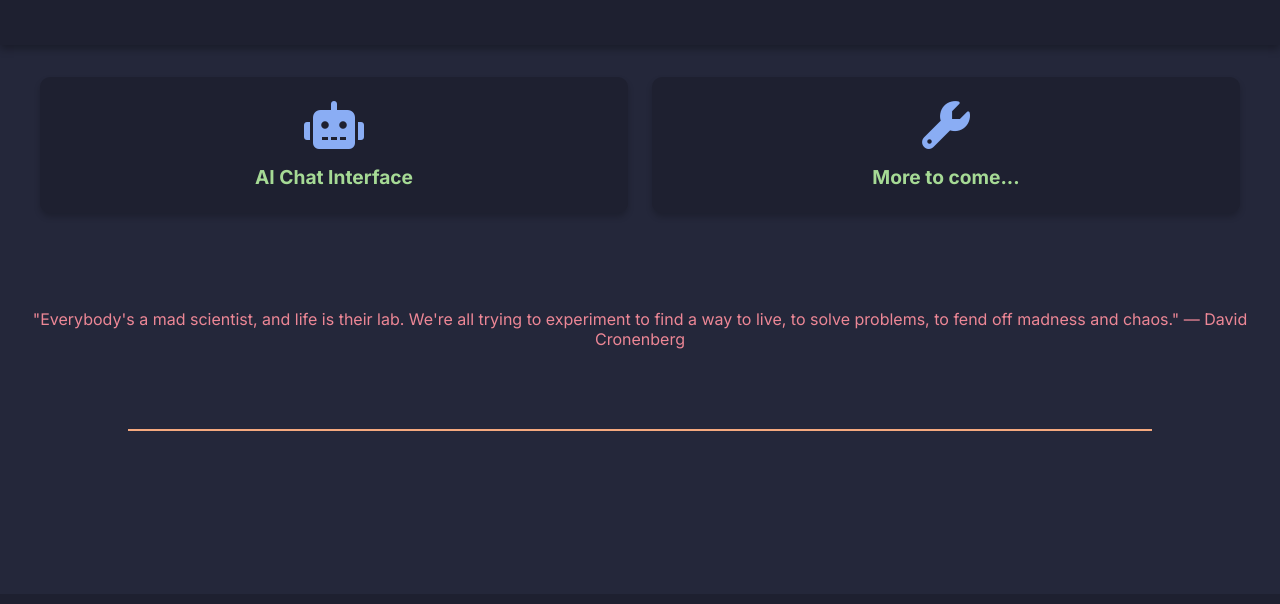
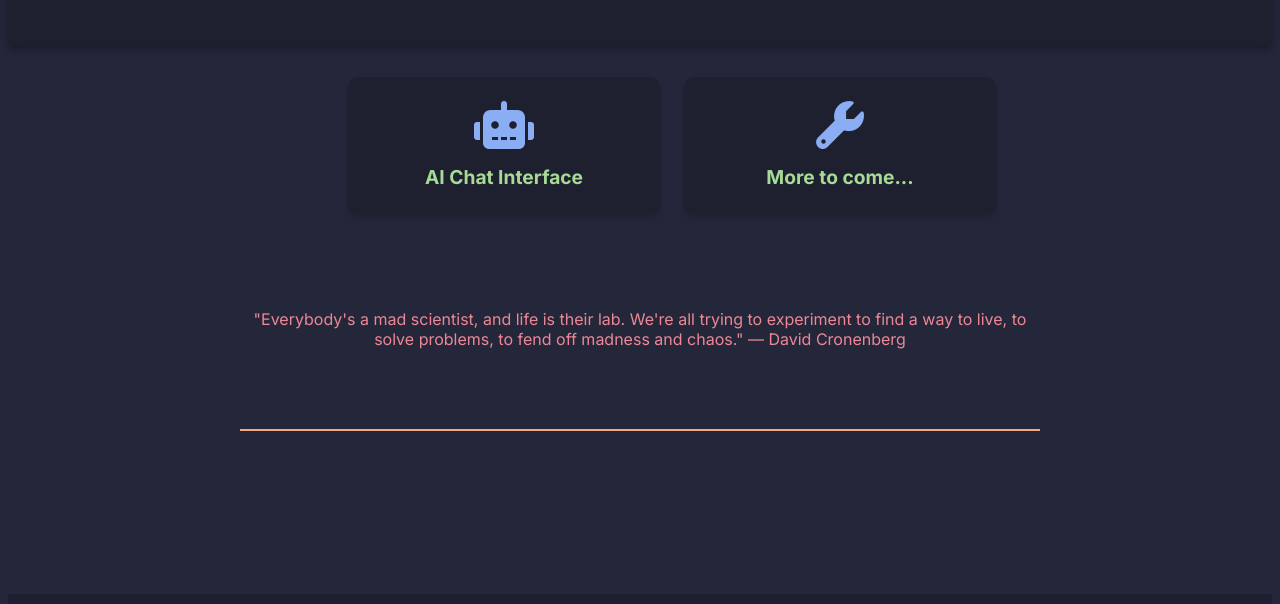
Before and after one commit to bgrimes-me/btgprojects.dev, a plain HTML site: page index.html in a window 1280 px wide. Shown: the part 100-704 px from the top of the page. Drawn offline with Linux system fonts and the light colour scheme.

Commit message:
Update index.html

```diff
--- a/index.html
+++ b/index.html
@@ -5,7 +5,6 @@
     <meta name="viewport" content="width=device-width, initial-scale=1.0">
     <title>btgprojects</title>
     <link href="https://fonts.googleapis.com/css2?family=Inter:wght@400;700&display=swap" rel="stylesheet">
-    <!-- Correct Font Awesome Link -->
     <link rel="stylesheet" href="https://cdnjs.cloudflare.com/ajax/libs/font-awesome/6.0.0-beta3/css/all.min.css">
     <style>
         :root {
@@ -29,6 +28,7 @@
             display: flex;
             flex-direction: column;
             min-height: 100vh;
+            align-items: center; /* Centers all content horizontally */
         }
 
         /* Hero Section */
@@ -37,12 +37,14 @@
             padding: 3rem 2rem;
             text-align: center;
             box-shadow: 0 4px 8px rgba(0, 0, 0, 0.3);
+            width: 100%; /* Full width for mobile */
+            max-width: 1200px; /* Limit width on larger screens */
         }
 
         .hero h1 {
             font-size: 2.5rem;
             margin: 0;
-            color: var(--primary); /* Heading color updated to primary */
+            color: var(--primary); /* Heading color */
             text-transform: lowercase;
         }
 
@@ -52,9 +54,9 @@
             grid-template-columns: repeat(auto-fit, minmax(280px, 1fr));
             gap: 1.5rem;
             padding: 2rem;
-            width: 100%;
-            max-width: 1200px;
-            margin: 0 auto;
+            width: 100%; /* Ensure it fills the available space */
+            max-width: 1200px; /* Limit max width for large screens */
+            margin: 0 auto; /* Center on the page */
         }
 
         .project-item {
@@ -80,8 +82,8 @@
             flex-direction: column;
             align-items: center;
             justify-content: center;
-            width: 100%;
-            box-sizing: border-box; /* Ensures proper sizing */
+            width: 100%; /* Fill the project card */
+            box-sizing: border-box; /* Proper sizing */
         }
 
         .project-icon {
@@ -102,6 +104,17 @@
             padding: 1rem;
             font-size: 1rem;
             color: var(--red); /* Quote color */
+            width: 100%; /* Full width for mobile */
+            max-width: 800px; /* Limit width on larger screens */
+        }
+
+        /* Divider */
+        .divider {
+            height: 2px;
+            background: var(--peach); /* Peach separator */
+            width: 80%; /* Centered and responsive */
+            max-width: 800px; /* Limit width for large screens */
+            margin: 1rem auto;
         }
 
         /* Footer */
@@ -110,6 +123,8 @@
             padding: 1.5rem 2rem;
             text-align: center;
             margin-top: auto;
+            width: 100%; /* Full width for mobile */
+            max-width: 1200px; /* Limit width for large screens */
         }
 
         .footer p {
@@ -139,14 +154,6 @@
             color: var(--highlight); /* Green on hover */
         }
 
-        /* Divider */
-        .divider {
-            height: 2px;
-            background: var(--peach); /* Peach separator */
-            width: 80%;
-            margin: 1rem auto;
-        }
-
         /* Responsive Adjustments */
         @media (max-width: 768px) {
             .hero {
@@ -159,6 +166,10 @@
 
             .quote {
                 font-size: 0.9rem;
+            }
+
+            .divider {
+                width: 90%; /* Slightly wider on mobile */
             }
 
             .project-item a {
```
